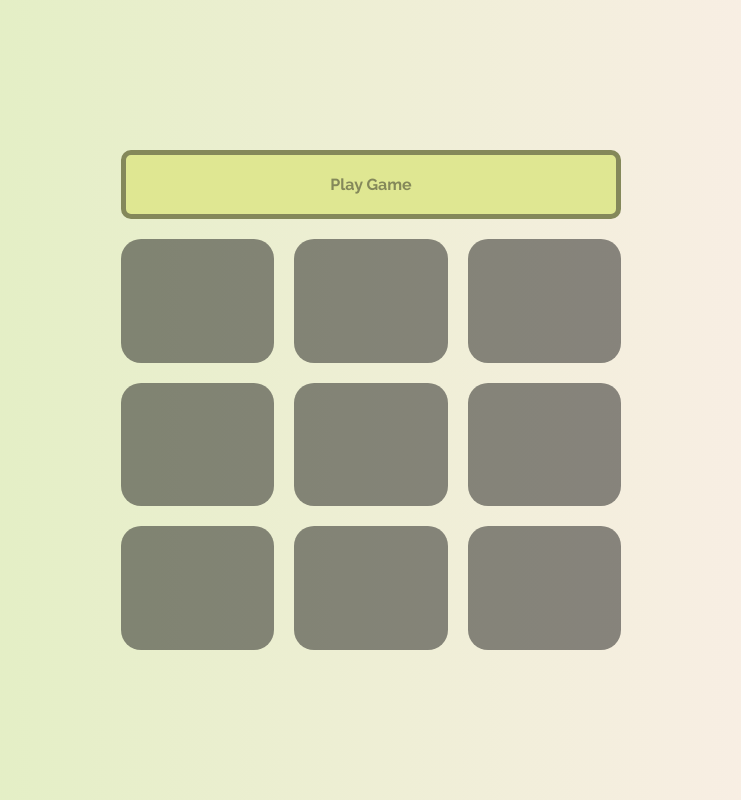
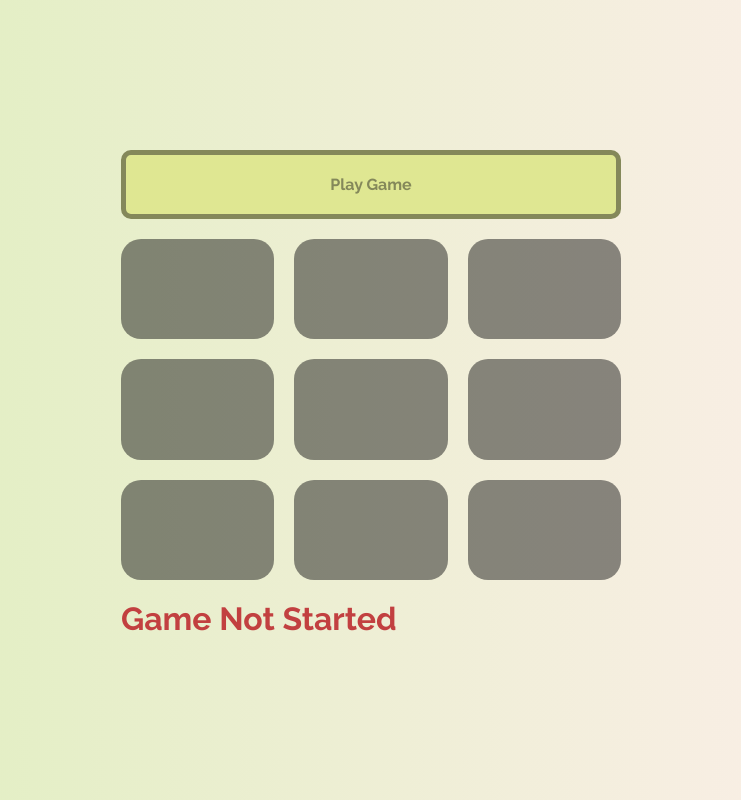
Before and after one commit to chajoy/odin-tic-tac-toe, a plain HTML site: page index.html in a window 1280 px wide. Both pictures are taken after a click on the element 466 px from the left and 300 px from the top of the page. Shown: the whole page, without its empty margins (269-1010 px from the left). Drawn offline with Linux system fonts and the light colour scheme.

Commit message:
Add dialog box for player information

```diff
--- a/index.html
+++ b/index.html
@@ -15,17 +15,18 @@
 
 <body>
 
-    <div class="container">
+    <div class="container" id="container">
         <button onclick="gameManager.setupGame()">Play Game</button>
-        <div class="cell" value="A1"></div>
-        <div class="cell" value="A2"></div>
-        <div class="cell" value="A3"></div>
-        <div class="cell" value="B1"></div>
-        <div class="cell" value="B2"></div>
-        <div class="cell" value="B3"></div>
-        <div class="cell" value="C1"></div>
-        <div class="cell" value="C2"></div>
-        <div class="cell" value="C3"></div>
+        <div class="cell" id="cell" value="A1"></div>
+        <div class="cell" id="cell" value="A2"></div>
+        <div class="cell" id="cell" value="A3"></div>
+        <div class="cell" id="cell" value="B1"></div>
+        <div class="cell" id="cell" value="B2"></div>
+        <div class="cell" id="cell" value="B3"></div>
+        <div class="cell" id="cell" value="C1"></div>
+        <div class="cell" id="cell" value="C2"></div>
+        <div class="cell" id="cell" value="C3"></div>
+        <h1 class="dialog" id="dialog">Click `Play Game` To Restart</h1>
     </div>
 
     <script src="script.js"></script>
--- a/script.js
+++ b/script.js
@@ -31,6 +31,7 @@ const gameManager = (function () {
     let currentPlayer;
 
     const setupGame = () => {
+        playerManager.clearPlayers();
         let input, _player;
         for (let x = 1; x <= 2; x++) {
             do {
@@ -42,7 +43,8 @@ const gameManager = (function () {
         currentPlayer = playerManager.getPlayer(1);
     }
 
-    const getCurrentPlayer = () => currentPlayer ? currentPlayer : console.error(`No Current Player`);
+    const getCurrentPlayer = () => currentPlayer ? currentPlayer : console.log(`No Current Player`);
+
 
     const switchCurrentPlayer = () => {
         if (currentPlayer === playerManager.getPlayer(1)) {
@@ -52,7 +54,7 @@ const gameManager = (function () {
         }
     }
 
-    const finishGame = (result) => console.log(result ? `${result.getName()} is the winner` : `Its a tie`);
+    const finishGame = (result) => DOM_manager.dialog(result ? `${result.getName()} is the winner` : `Its a tie`);
 
     return {
         setupGame,
@@ -71,14 +73,6 @@ const boardManager = (function () {
 
     const getBoard = () => board;
 
-    const displayBoard = () => {
-        let y = 0;
-        for (let x = 0; x < 3; x++) {
-            console.log(`${board[y]} || ${board[y + 1]} || ${board[y + 2]}`);
-            y += 3;
-        }
-    }
-
     const takeTurn = (player, choice, cell) => {
         if (player) {
             if (contains(choice)) {
@@ -88,16 +82,15 @@ const boardManager = (function () {
                         if (board[x][y] === choice) {
                             board[x][y] = player;
                             cell.textContent = player.getCharacter();
-                            console.log(`Placing ${player.getName()} at ${x}, ${y}`);
                         }
                     }
                 }
             } else {
-                console.error(`Tile Already Selected`);
+                DOM_manager.dialog(`Tile Already Selected`, `error`);
                 return;
             }
         } else {
-            console.error(`Game Not Started`);
+            DOM_manager.dialog(`Game Not Started`, `error`);
             return;
         }
 
@@ -144,7 +137,6 @@ const boardManager = (function () {
     }
 
     return {
-        displayBoard,
         takeTurn,
         getBoard,
         checkWinner,
@@ -165,7 +157,7 @@ const playerManager = (function () {
 
     const addPlayer = (player) => {
         players.length >= 2 ?
-            console.error(`Max Player Count Reached`) :
+            DOM_manager.dialog(`Max Player Count Reached`, `error`) :
             players.push(player);
     };
 
@@ -173,19 +165,39 @@ const playerManager = (function () {
         if (player === 1 || player === 2) {
             return players[player - 1];
         } else {
-            console.error(`Could not find player${player}`);
+            console.log(`Could not find Player: ${player}`, `error`);
         }
     }
+
+    const clearPlayers = () => players = [];
 
     return {
         getPlayers,
         getPlayer,
-        addPlayer
+        addPlayer,
+        clearPlayers,
     }
 })();
 
 const DOM_manager = (function () {
     let cells = [];
+
+    const dialogBox = document.getElementById(`dialog`);
+
+    const dialog = (text, type = `general`) => {
+        switch (type) {
+            case `error`:
+                dialogBox.style.color = `#c24040`;
+                dialogBox.textContent = text;
+                break;
+            case `general`:
+                dialogBox.style.color = `black`;
+                dialogBox.textContent = text;
+                break;
+            default:
+                break;
+        }
+    }
 
     const storeCells = () => {
         let z = 0;
@@ -193,7 +205,7 @@ const DOM_manager = (function () {
             cells[x] = [];
             for (let y = 0; y < 3; y++) {
                 z++;
-                const cell = document.querySelector(`.cell:nth-of-type(${z})`);
+                const cell = document.querySelector(`#cell:nth-of-type(${z})`);
                 cells[x].push(cell);
                 cell.addEventListener(`click`, function () {
                     boardManager.takeTurn(gameManager.getCurrentPlayer(), cell.getAttribute(`value`), this);
@@ -206,6 +218,6 @@ const DOM_manager = (function () {
     storeCells();
 
     return {
-        cells,
+        dialog,
     }
 })();
--- a/style.css
+++ b/style.css
@@ -75,7 +75,7 @@ h6 {
     border-radius: 20px;
     display: grid;
     grid-template-columns: repeat(3, 1fr);
-    grid-template-rows: 1fr repeat(3, 2fr);
+    grid-template-rows: 1fr repeat(3, 2fr) 1fr;
     gap: 20px;
     min-height: 500px;
 }
@@ -112,3 +112,7 @@ button:hover {
     cursor: pointer;
     filter: brightness(5);
 }
+
+.dialog {
+    grid-column: span 3;
+}
```
